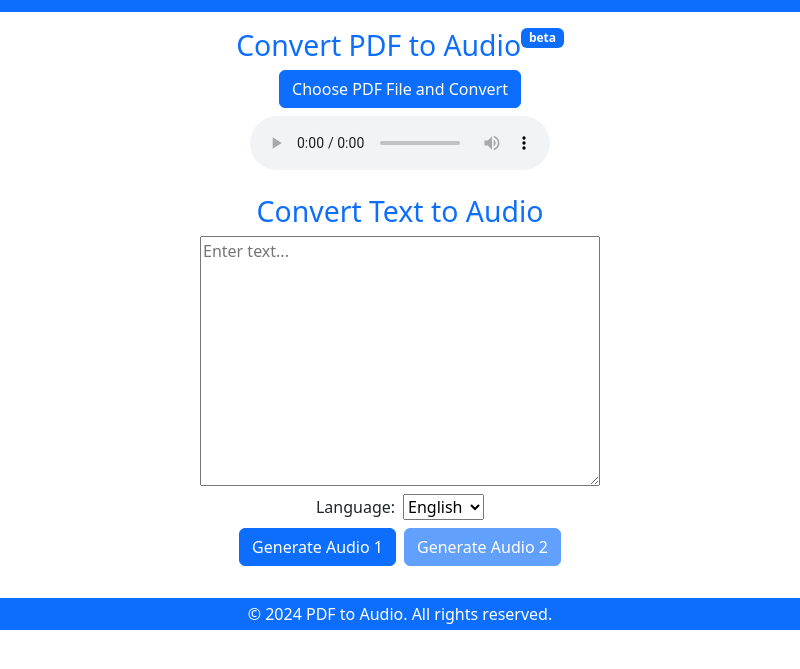
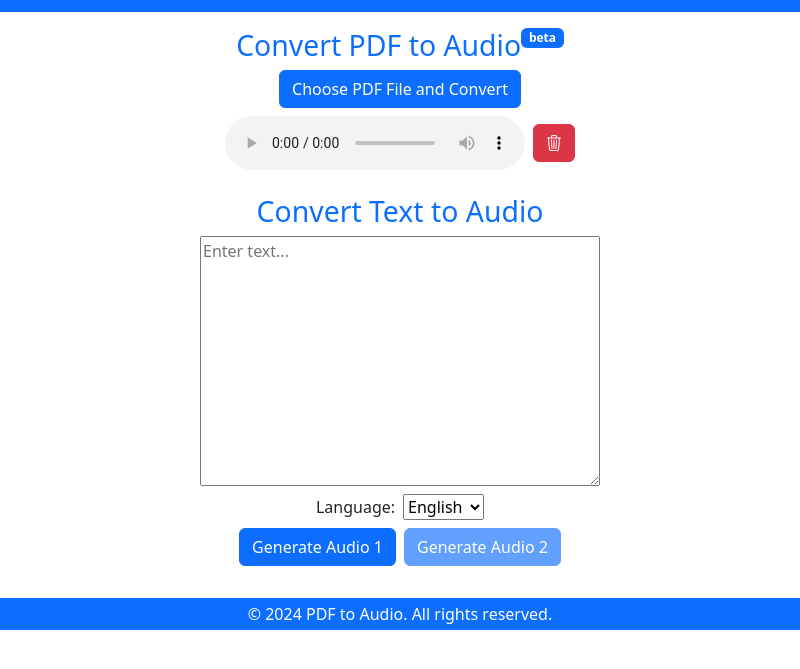
Before and after one commit to AlbertArakelyan/pdf-to-audio-plus, an Electron app: page index.html in a window 800 px wide. Shown: the part 53-722 px from the top of the page. Drawn offline with nearby package versions, Linux system fonts and the light colour scheme.

Commit message:
small improvements on UI

```diff
--- a/index.html
+++ b/index.html
@@ -32,7 +32,12 @@
           <button class="btn btn-primary" id="convertPdfToAudioFromDialog">Choose PDF File and Convert</button>
           <!-- Add "i" icon with tooltip "Click and choose your file from file dialog and will converted automatically" -->
         </div>
-        <audio id="pdfAudioPlayer" controls></audio>
+        <div class="d-flex align-items-center justify-content-center">
+          <audio id="pdfAudioPlayer" controls></audio>
+          <button class="btn btn-danger ms-2" id="deleteAudio" onclick="alert('This will work soon...')">
+            <i class="bi bi-trash3"></i>
+          </button>
+        </div>
       </div>
     </div>
 
```
